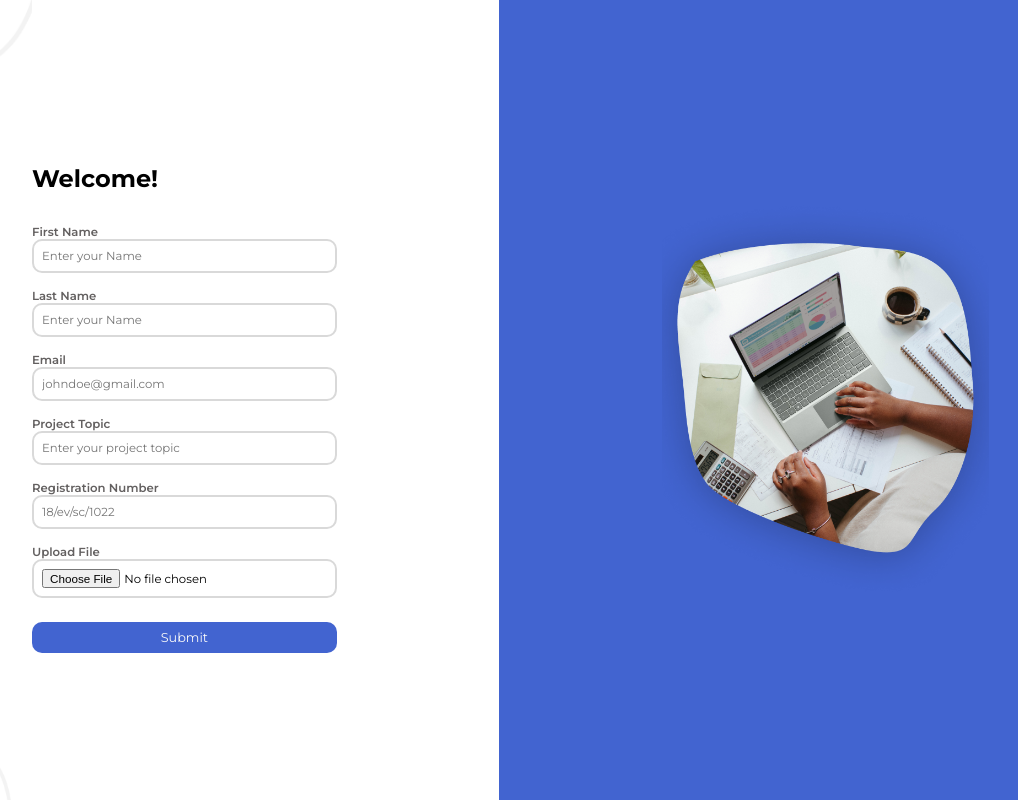
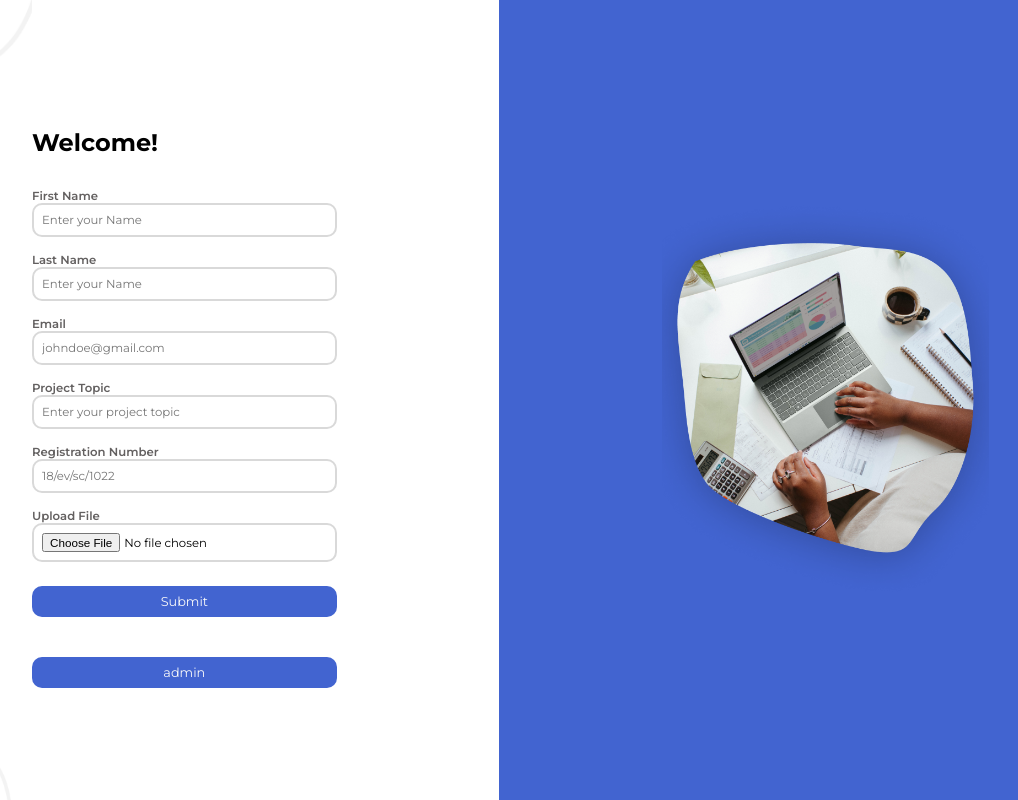
Before and after one commit to edahmitchel/student-portal, a React (Vite) app: page / in a window 1280 px wide. Shown: the whole page, without its empty margins (128-1146 px from the left). Built offline with nearby package versions, Linux system fonts and the light colour scheme.

Commit message:
added admin button

```diff
--- a/src/components/submitFormLeft.jsx
+++ b/src/components/submitFormLeft.jsx
@@ -2,6 +2,7 @@ import vector1image from "../images/Vector-1.png";
 import vector from "../images/Vector.png";
 import axios from "axios";
 import { useState } from "react";
+import { useNavigate } from "react-router-dom";
 export const SubmitFormLeft = () => {
 
   async function apiCall(params) {
@@ -21,7 +22,8 @@ export const SubmitFormLeft = () => {
     }
   };
 
-
+  const navigate = useNavigate()
+  const admin = () => navigate("/admin")
 
   const [firstname, setFirstName] = useState("");
   const [lastname, setLastName] = useState("");
@@ -135,6 +137,9 @@ export const SubmitFormLeft = () => {
         <button type="submit" className="btn form__btn">
           Submit
         </button>
+        <button className="btn form__btn" onClick={admin}>
+          admin
+        </button>
       </form>
 
       <div className="vector">
```
